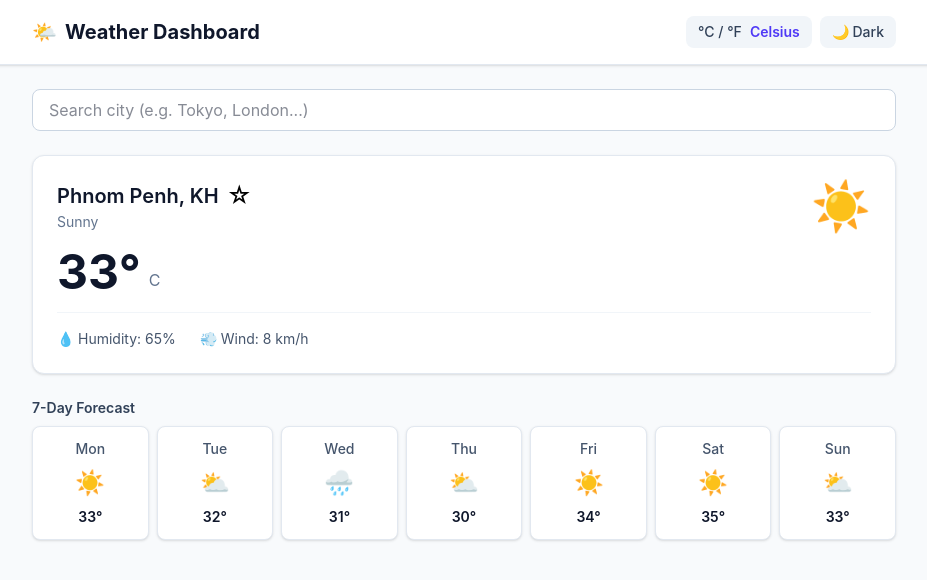
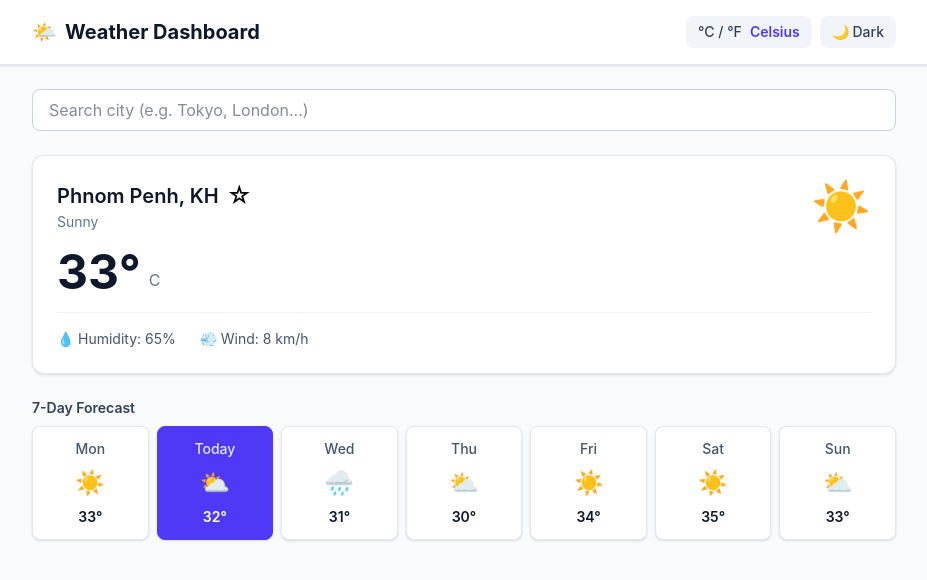
Before and after one commit to sieve-dev-sudo/weather-dashboard, a React (Vite) app: page / in a window 1280 px wide. Shown: the top 580 px of the page, without its empty margins (176-1103 px from the left). Built offline with nearby package versions, Linux system fonts and the light colour scheme.

Commit message:
feat: highlight current day in Forecast list

```diff
--- a/src/components/Forecast.jsx
+++ b/src/components/Forecast.jsx
@@ -1,6 +1,9 @@
 import ForecastCard from './ForecastCard'
+import { getTodayShortName } from '../utils/getToday'
 
 function Forecast({ forecast, unit }) {
+  const todayName = getTodayShortName()
+
   return (
     <div className="mt-4 sm:mt-6">
       <h3 className="text-sm font-semibold text-slate-700 dark:text-slate-300 mb-2">7-Day Forecast</h3>
@@ -13,6 +16,7 @@ function Forecast({ forecast, unit }) {
             icon={item.icon}
             unit={unit}
             index={index}
+            isToday={item.day === todayName}
           />
         ))}
       </div>
```
